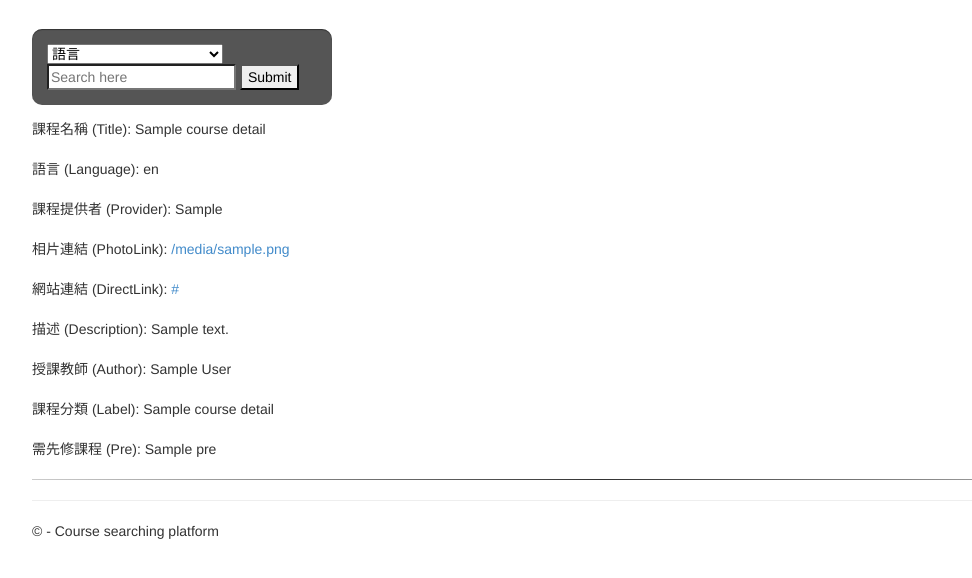
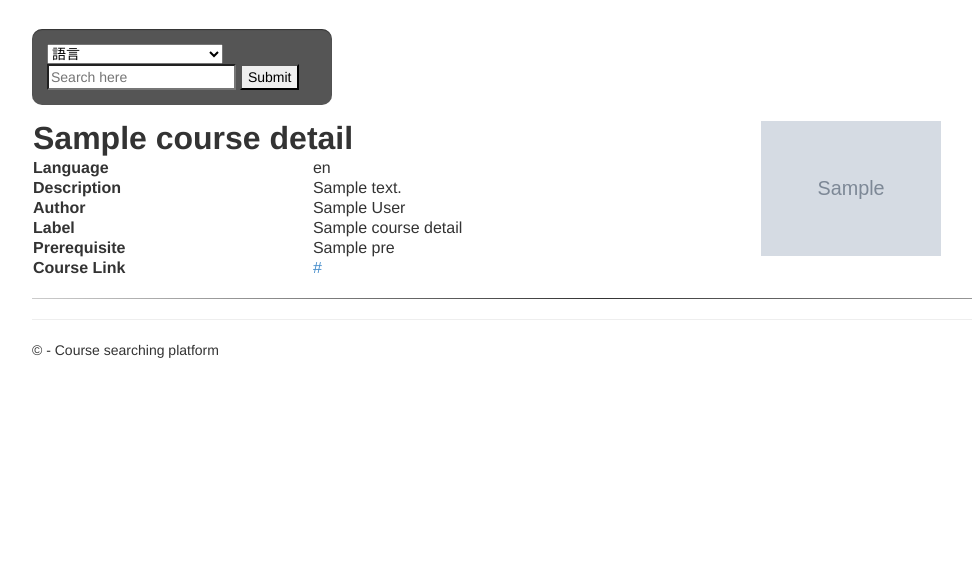
Before and after one commit to Yuiizui/DataBase, a Flask app: page /search in a window 1280 px wide. Shown: the part 51-629 px from the top of the page, without its empty margins (38-1010 px from the left). Run offline with Flask 2, Linux system fonts and the light colour scheme; grey boxes marked "Sample" are stand-in pictures; a database or web service that is not in the repository returns one stand-in record (values such as "Sample title"); parts of the project's set-up code (start-up, migrations or seed data) failed here and were passed over; some libraries are stand-ins or nearby versions.

Commit message:
beautify query result page with html table

```diff
--- a/FlaskWebProject1/FlaskWebProject1/templates/users.html
+++ b/FlaskWebProject1/FlaskWebProject1/templates/users.html
@@ -23,25 +23,36 @@
 
 
 {% for user in users %}
-<p>
-    課程名稱 (Title): {{user.cTitle}}
-    <br><br>
-    語言 (Language): {{user.cLanguage}}
-    <br><br>
-    課程提供者 (Provider): {{user.cProvider}}
-    <br><br>
-    相片連結 (PhotoLink): <a href={{user.cPhotoLink}} target="_blank">{{user.cPhotoLink}}</a>
-    <br><br>
-    網站連結 (DirectLink): <a href={{user.cDirectLink}} target="_blank" >{{user.cDirectLink}}</a>
-    <br><br>
-    描述 (Description): {{user.cDescription}}
-    <br><br>
-    授課教師 (Author): {{user.cAuthor.replace('[','').replace(']','')}}
-    <br><br>
-    課程分類 (Label): {{user.label.replace('[','').replace(']','')}}
-    <br><br>
-    需先修課程 (Pre): {{user.pre}}
-</p>
+<table style="width:100%">
+    <tr>
+        <td colspan="2"><font size="6"><b>{{user.cTitle}}</b></font></td>
+        <td rowspan="6"><img src="{{user.cPhotoLink}}" height="135" width="180"></td>
+    </tr>
+    <tr>
+        <td><b>Language</b></td>
+        <td>{{user.cLanguage.replace('CH','Chinese').replace('EN','English')}}</td>
+    </tr>
+    <tr>
+        <td style="vertical-align:top"><b>Description</b></td>
+        <td>{{user.cDescription}}</td>
+    </tr>
+    <tr>
+        <td><b>Author</b></td>
+        <td>{{user.cAuthor.replace('[','').replace(']','')}}</td>
+    </tr>
+    <tr>
+        <td><b>Label</b></td>
+        <td>{{user.label.replace('[','').replace(']','')}}</td>
+    </tr>
+    <tr>
+        <td><b>Prerequisite</b></td>
+        <td>{{user.pre}}</td>
+    </tr>
+    <tr>
+        <td><b>Course Link</b></td>
+        <td><a href={{user.cDirectLink}} target="_blank" >{{user.cDirectLink}}</a></td>
+    </tr>
+</table>
 <style>
 hr.style-one {
     border: 0;
```
